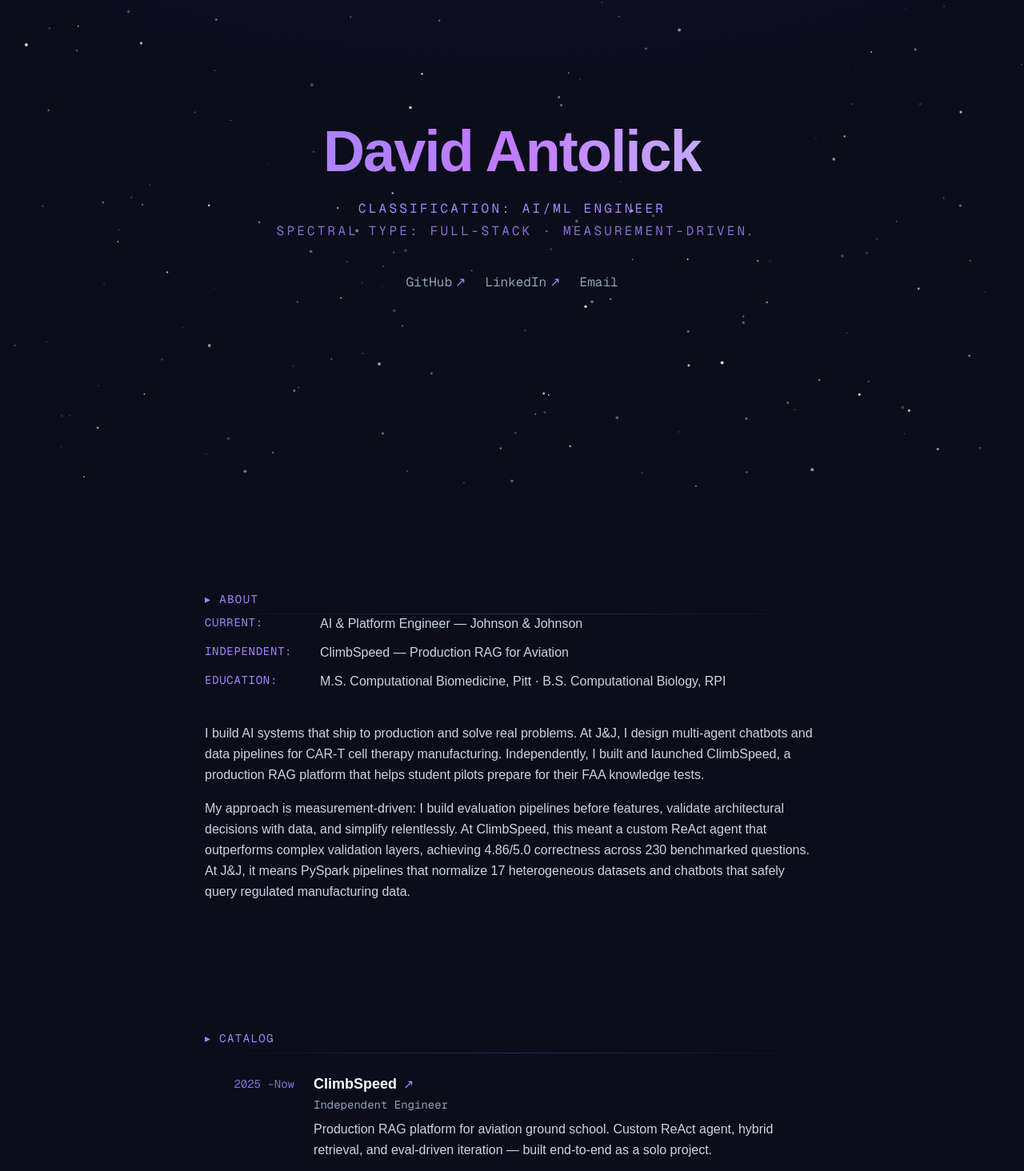
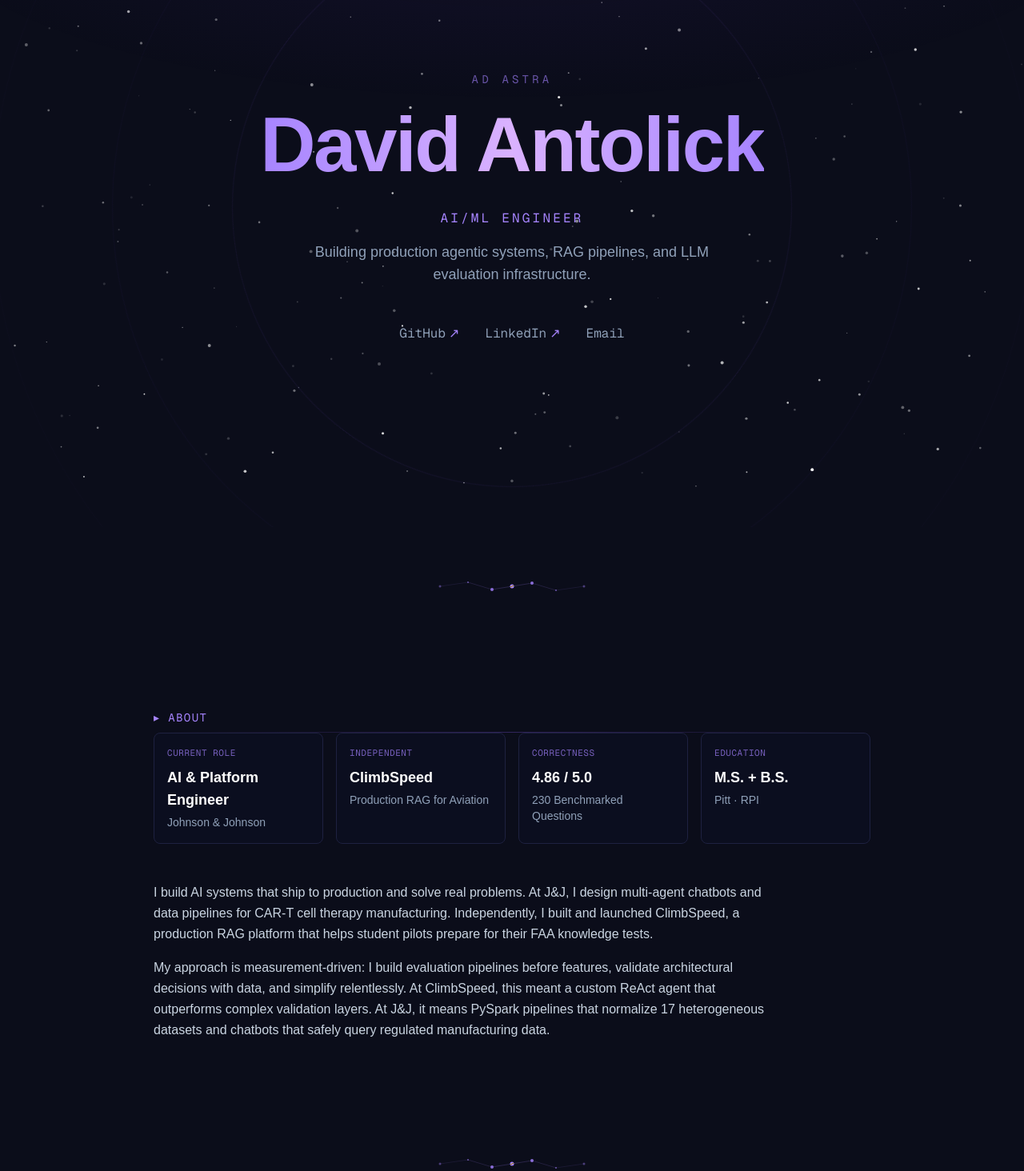
Before and after one commit to David-Antolick/antolick_website, a Next.js app: page / in a window 1280 px wide. Shown: the part 190-1654 px from the top of the page at 80% size. Built offline with nearby package versions, Linux system fonts and the light colour scheme.

Commit message:
adding more space feel, more creative styling

```diff
--- a/app/globals.css
+++ b/app/globals.css
@@ -50,6 +50,28 @@ body::before {
   margin: 0;
 }
 
+/* Orbit rings for hero */
+.orbit-ring {
+  position: absolute;
+  border: 1px solid rgba(139, 92, 246, 0.08);
+  border-radius: 50%;
+  animation: orbit-rotate 60s linear infinite;
+}
+
+.orbit-ring:nth-child(2) {
+  animation-direction: reverse;
+  animation-duration: 90s;
+}
+
+.orbit-ring:nth-child(3) {
+  animation-duration: 120s;
+}
+
+@keyframes orbit-rotate {
+  from { transform: rotate(0deg); }
+  to { transform: rotate(360deg); }
+}
+
 /* Dark scrollbar */
 ::-webkit-scrollbar {
   width: 6px;
--- a/app/page.tsx
+++ b/app/page.tsx
@@ -1,12 +1,15 @@
 import Hero from "@/components/Hero";
 import About from "@/components/About";
 import Projects from "@/components/Projects";
+import ConstellationDivider from "@/components/ConstellationDivider";
 
 export default function Home() {
   return (
     <>
       <Hero />
+      <ConstellationDivider />
       <About />
+      <ConstellationDivider />
       <Projects />
     </>
   );
--- a/components/About.tsx
+++ b/components/About.tsx
@@ -1,33 +1,38 @@
-const KEY_FACTS = [
-  { label: "Current", value: "AI & Platform Engineer — Johnson & Johnson" },
-  { label: "Independent", value: "ClimbSpeed — Production RAG for Aviation" },
-  {
-    label: "Education",
-    value: "M.S. Computational Biomedicine, Pitt · B.S. Computational Biology, RPI",
-  },
+const STATS = [
+  { label: "Current Role", value: "AI & Platform Engineer", sub: "Johnson & Johnson" },
+  { label: "Independent", value: "ClimbSpeed", sub: "Production RAG for Aviation" },
+  { label: "Correctness", value: "4.86 / 5.0", sub: "230 Benchmarked Questions" },
+  { label: "Education", value: "M.S. + B.S.", sub: "Pitt · RPI" },
 ];
 
 export default function About() {
   return (
     <section id="about" className="py-20 px-4">
-      <div className="max-w-3xl mx-auto">
+      <div className="max-w-4xl mx-auto">
         <h2 className="font-mono text-sm tracking-widest uppercase text-violet-400 mb-2">
           ▸ About
         </h2>
         <hr className="separator mb-10" />
 
-        <div className="space-y-3 mb-10">
-          {KEY_FACTS.map((fact) => (
-            <div key={fact.label} className="flex flex-col md:flex-row md:gap-4">
-              <span className="font-mono text-sm tracking-wider uppercase text-violet-400 md:w-32 shrink-0">
-                {fact.label}:
-              </span>
-              <span className="text-base text-slate-300">{fact.value}</span>
+        {/* Bento grid */}
+        <div className="grid grid-cols-2 md:grid-cols-4 gap-4 mb-12">
+          {STATS.map((stat) => (
+            <div
+              key={stat.label}
+              className="border border-[#1e2140] rounded-lg p-4 bg-[#0d1025]/50 hover:border-violet-500/30 transition-colors"
+            >
+              <p className="font-mono text-[11px] tracking-wider uppercase text-violet-400/70">
+                {stat.label}
+              </p>
+              <p className="text-lg font-semibold text-white mt-2">
+                {stat.value}
+              </p>
+              <p className="text-sm text-slate-400 mt-1">{stat.sub}</p>
             </div>
           ))}
         </div>
 
-        <div className="space-y-4 text-base leading-relaxed text-slate-300">
+        <div className="max-w-3xl space-y-4 text-base leading-relaxed text-slate-300">
           <p>
             I build AI systems that ship to production and solve real problems.
             At J&amp;J, I design multi-agent chatbots and data pipelines for
@@ -39,8 +44,7 @@ export default function About() {
             My approach is measurement-driven: I build evaluation pipelines
             before features, validate architectural decisions with data, and
             simplify relentlessly. At ClimbSpeed, this meant a custom ReAct agent
-            that outperforms complex validation layers, achieving 4.86/5.0
-            correctness across 230 benchmarked questions. At J&amp;J, it means
+            that outperforms complex validation layers. At J&amp;J, it means
             PySpark pipelines that normalize 17 heterogeneous datasets and
             chatbots that safely query regulated manufacturing data.
           </p>
--- /dev/null
+++ b/components/ConstellationDivider.tsx
@@ -0,0 +1,47 @@
+export default function ConstellationDivider() {
+  return (
+    <div className="flex items-center justify-center py-16" aria-hidden="true">
+      <svg
+        width="200"
+        height="20"
+        viewBox="0 0 200 20"
+        className="text-violet-400"
+      >
+        {/* Stars (dots) */}
+        <circle cx="10" cy="10" r="1.5" fill="currentColor" opacity="0.4" />
+        <circle cx="45" cy="5" r="1" fill="currentColor" opacity="0.6" />
+        <circle cx="75" cy="14" r="2" fill="currentColor" opacity="0.8" />
+        <circle cx="100" cy="10" r="2.5" fill="currentColor" opacity="1" />
+        <circle cx="125" cy="6" r="2" fill="currentColor" opacity="0.8" />
+        <circle cx="155" cy="15" r="1" fill="currentColor" opacity="0.6" />
+        <circle cx="190" cy="10" r="1.5" fill="currentColor" opacity="0.4" />
+
+        {/* Constellation lines */}
+        <line
+          x1="10" y1="10" x2="45" y2="5"
+          stroke="currentColor" strokeWidth="0.5" opacity="0.2"
+        />
+        <line
+          x1="45" y1="5" x2="75" y2="14"
+          stroke="currentColor" strokeWidth="0.5" opacity="0.3"
+        />
+        <line
+          x1="75" y1="14" x2="100" y2="10"
+          stroke="currentColor" strokeWidth="0.5" opacity="0.4"
+        />
+        <line
+          x1="100" y1="10" x2="125" y2="6"
+          stroke="currentColor" strokeWidth="0.5" opacity="0.4"
+        />
+        <line
+          x1="125" y1="6" x2="155" y2="15"
+          stroke="currentColor" strokeWidth="0.5" opacity="0.3"
+        />
+        <line
+          x1="155" y1="15" x2="190" y2="10"
+          stroke="currentColor" strokeWidth="0.5" opacity="0.2"
+        />
+      </svg>
+    </div>
+  );
+}
--- a/components/Footer.tsx
+++ b/components/Footer.tsx
@@ -19,13 +19,13 @@ const LINKS = [
 export default function Footer() {
   return (
     <footer id="contact" className="py-20 px-4">
-      <div className="max-w-3xl mx-auto">
-        <h2 className="font-mono text-sm tracking-widest uppercase text-violet-400 mb-2">
-          ▸ Signal
-        </h2>
+      <div className="max-w-3xl mx-auto text-center">
+        <p className="italic text-2xl text-violet-300/80 mb-8">
+          Ad Astra
+        </p>
+
         <hr className="separator mb-10" />
 
-        <div className="text-center">
         <a
           href="mailto:david@antolick.ai"
           className="font-mono text-lg text-slate-300 hover:text-violet-300 transition-colors"
@@ -60,7 +60,6 @@ export default function Footer() {
           &copy; {new Date().getFullYear()} David Antolick
         </p>
       </div>
-      </div>
     </footer>
   );
 }
--- a/components/Hero.tsx
+++ b/components/Hero.tsx
@@ -17,23 +17,35 @@ export default function Hero() {
   return (
     <section
       id="hero"
-      className="min-h-screen flex items-center justify-center px-4"
+      className="min-h-screen flex items-center justify-center px-4 relative overflow-hidden"
     >
-      <div className="max-w-3xl text-center">
-        <h1 className="text-5xl md:text-7xl font-bold tracking-tight bg-gradient-to-r from-violet-400 via-purple-400 to-violet-300 bg-clip-text text-transparent">
+      {/* Orbit rings */}
+      <div className="absolute inset-0 flex items-center justify-center pointer-events-none">
+        <div className="orbit-ring w-[500px] h-[500px] md:w-[700px] md:h-[700px]" />
+        <div className="orbit-ring w-[700px] h-[700px] md:w-[1000px] md:h-[1000px] opacity-50" />
+        <div className="orbit-ring w-[900px] h-[900px] md:w-[1300px] md:h-[1300px] opacity-25" />
+      </div>
+
+      <div className="max-w-3xl text-center relative z-10">
+        <p className="font-mono text-sm tracking-[0.3em] uppercase text-violet-400/60 mb-6">
+          Ad Astra
+        </p>
+
+        <h1 className="text-5xl md:text-8xl font-bold tracking-tight bg-gradient-to-r from-violet-400 via-purple-300 to-violet-400 bg-clip-text text-transparent">
           David Antolick
         </h1>
 
-        <div className="mt-6 space-y-1">
+        <div className="mt-8 space-y-2">
           <p className="font-mono text-sm md:text-base tracking-[0.2em] uppercase text-violet-400">
-            Classification: AI/ML Engineer
+            AI/ML Engineer
           </p>
-          <p className="font-mono text-sm md:text-base tracking-[0.2em] uppercase text-violet-400/80">
-            Spectral Type: Full-Stack · Measurement-Driven
+          <p className="text-base md:text-lg text-slate-400 max-w-lg mx-auto mt-4">
+            Building production agentic systems, RAG pipelines, and LLM
+            evaluation infrastructure.
           </p>
         </div>
 
-        <div className="flex justify-center gap-6 mt-10">
+        <div className="flex justify-center gap-8 mt-12">
           {SOCIAL_LINKS.map((link) => (
             <a
               key={link.href}
--- a/components/ProjectCard.tsx
+++ b/components/ProjectCard.tsx
@@ -18,17 +18,10 @@ export default function ProjectCard({ project }: { project: Project }) {
     <>
       <button
         onClick={() => setIsOpen(true)}
-        className="w-full text-left group py-6 border-b border-[#1e2140] last:border-b-0 cursor-pointer transition-colors hover:bg-violet-500/[0.03]"
+        className="w-full text-left group p-5 rounded-lg border border-[#1e2140] bg-[#0d1025]/30 hover:border-violet-500/40 hover:bg-[#0d1025]/60 hover:shadow-[0_0_30px_rgba(139,92,246,0.08)] transition-all cursor-pointer"
       >
-        <div className="grid grid-cols-1 md:grid-cols-[7rem_1fr] gap-1 md:gap-6">
-          {/* Date column */}
-          <span className="font-mono text-sm text-violet-400/80 md:text-right md:pt-1">
-            {formatDates(project.dates)}
-          </span>
-
-          {/* Content column */}
-          <div>
-            <div className="flex items-baseline gap-2">
+        <div className="flex items-baseline justify-between gap-4 mb-2">
+          <div className="flex items-baseline gap-3">
             <h3 className="text-lg font-semibold text-white group-hover:text-violet-300 transition-colors">
               {project.title}
             </h3>
@@ -36,23 +29,28 @@ export default function ProjectCard({ project }: { project: Project }) {
               <span className="text-violet-400 text-base">↗</span>
             )}
           </div>
-            <p className="text-sm font-mono text-slate-400 mt-0.5">
+          <span className="font-mono text-sm text-violet-400/80 shrink-0">
+            {formatDates(project.dates)}
+          </span>
+        </div>
+
+        <p className="text-sm font-mono text-slate-400">
           {project.role}
         </p>
-            <p className="text-base text-slate-300 mt-2 leading-relaxed">
+
+        <p className="text-base text-slate-300 mt-3 leading-relaxed">
           {project.summary}
         </p>
-            <div className="flex flex-wrap gap-x-2 gap-y-1 mt-3">
+
+        <div className="flex flex-wrap gap-2 mt-4">
           {project.tags.map((tag) => (
             <span
               key={tag}
-                  className="font-mono text-xs text-violet-300/80"
+              className="font-mono text-xs px-2 py-0.5 rounded bg-violet-500/10 text-violet-300/80"
             >
               {tag}
             </span>
           ))}
-            </div>
-          </div>
         </div>
       </button>
       {isOpen && (
--- a/components/Projects.tsx
+++ b/components/Projects.tsx
@@ -4,13 +4,13 @@ import ProjectCard from "./ProjectCard";
 export default function Projects() {
   return (
     <section id="projects" className="py-20 px-4">
-      <div className="max-w-3xl mx-auto">
+      <div className="max-w-4xl mx-auto">
         <h2 className="font-mono text-sm tracking-widest uppercase text-violet-400 mb-2">
           ▸ Catalog
         </h2>
         <hr className="separator mb-10" />
 
-        <div className="space-y-0">
+        <div className="grid grid-cols-1 md:grid-cols-2 gap-4">
           {projects.map((project) => (
             <ProjectCard key={project.id} project={project} />
           ))}
```
Also changed, not shown: current-v3.png (added). Lines whose indentation alone changed are shown as unchanged.
